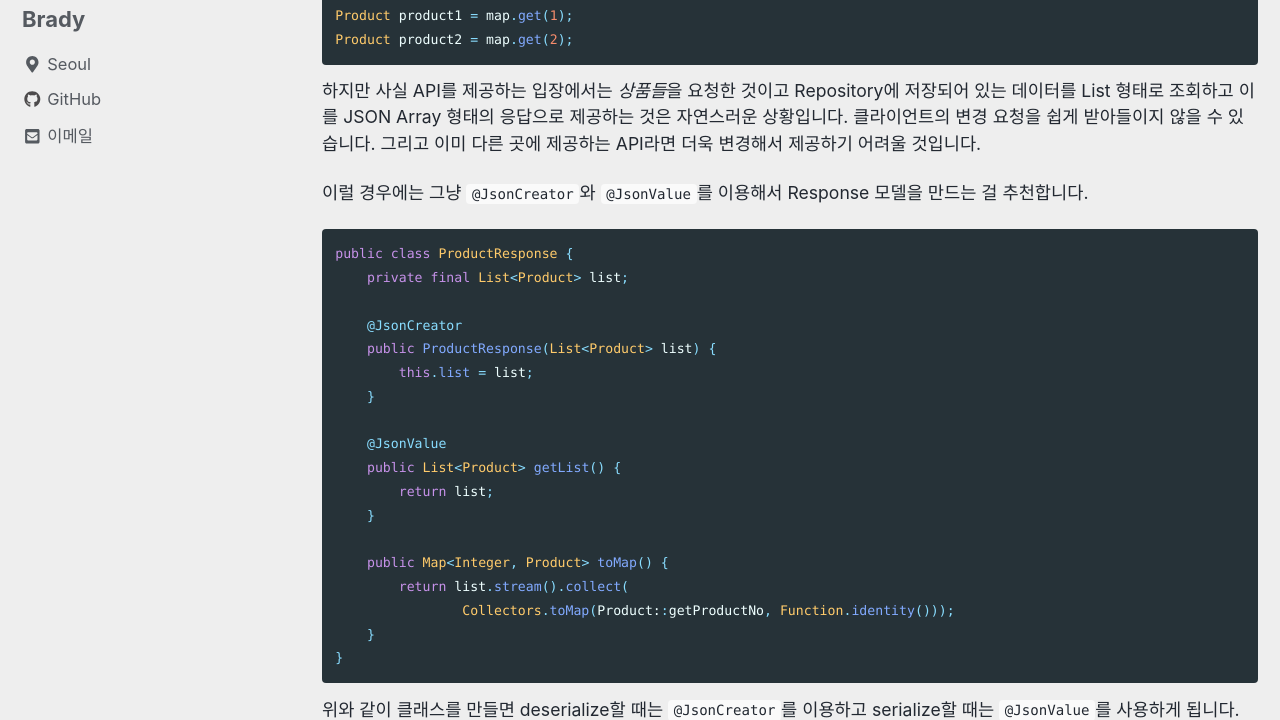
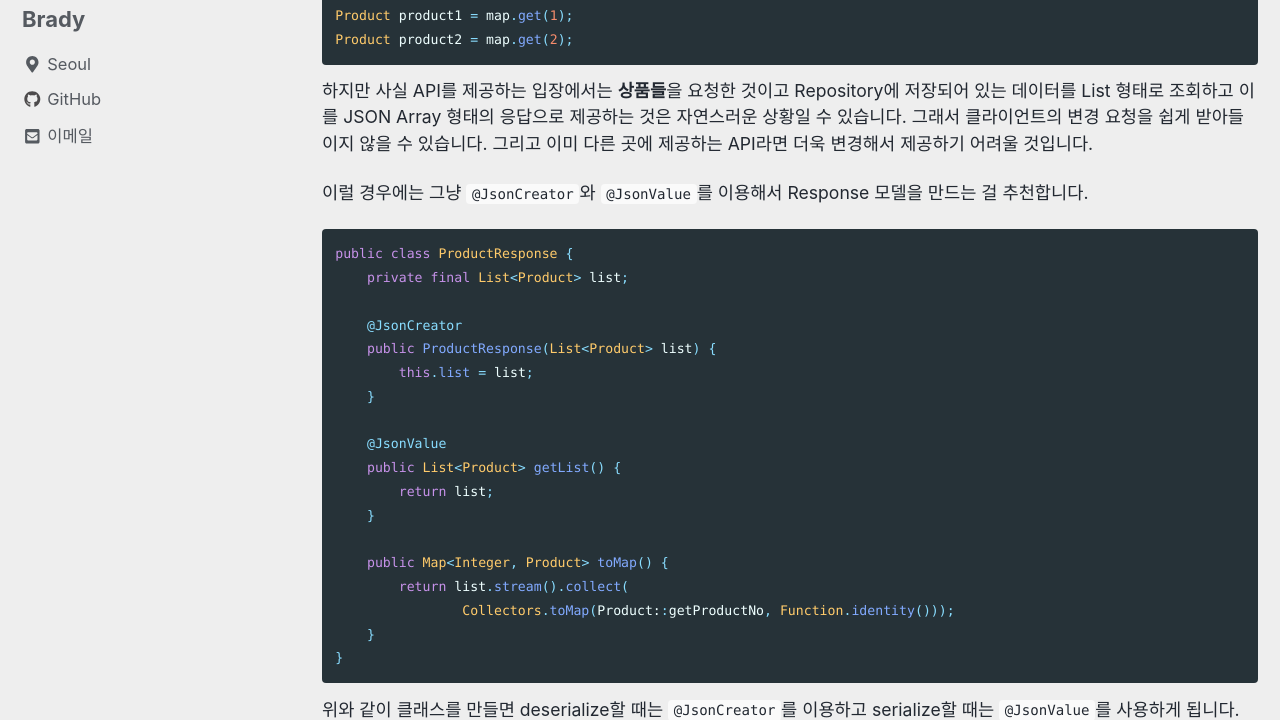
Before and after one commit to kapentaz/kapentaz.github.io, a Jekyll site: the page built from _posts/2020/2020-02-15-API-응답이-JSONArray인-경우-Object-형태로-변경하기.md, in a window 1280 px wide and 900 px high, scrolled down 1515 px, cut to the strip 180-900 px from the top of the window. Built offline with Jekyll 4.4.1, drawn with Linux system fonts in a browser that asks for light colours; cached includes are drawn as plain includes; comment, search, counter and statistics services are not loaded.

Commit message:
내용수정

````diff
--- a/_posts/2020/2020-02-15-API-응답이-JSONArray인-경우-Object-형태로-변경하기.md
+++ b/_posts/2020/2020-02-15-API-응답이-JSONArray인-경우-Object-형태로-변경하기.md
@@ -70,7 +70,8 @@ Map<Integer, Product> map = objectMapper.readValue(jsonString,
 Product product1 = map.get(1);
 Product product2 = map.get(2);
 ```
-하지만 사실 API를 제공하는 입장에서는 *상품들*을 요청한 것이고 Repository에 저장되어 있는 데이터를 List 형태로 조회하고 이를 JSON Array 형태의 응답으로 제공하는 것은 자연스러운 상황입니다. 클라이언트의 변경 요청을 쉽게 받아들이지 않을 수 있습니다. 그리고 이미 다른 곳에 제공하는 API라면 더욱 변경해서 제공하기 어려울 것입니다.
+하지만 사실 API를 제공하는 입장에서는 **상품들**을 요청한 것이고 Repository에 저장되어 있는 데이터를 List 형태로 조회하고 이를 JSON Array 형태의 응답으로 제공하는 것은 자연스러운 상황일 수 있습니다.
+그래서 클라이언트의 변경 요청을 쉽게 받아들이지 않을 수 있습니다. 그리고 이미 다른 곳에 제공하는 API라면 더욱 변경해서 제공하기 어려울 것입니다.
 
 이럴 경우에는 그냥 `@JsonCreator`와 `@JsonValue`를 이용해서 Response 모델을 만드는 걸 추천합니다.
 ```java
````
